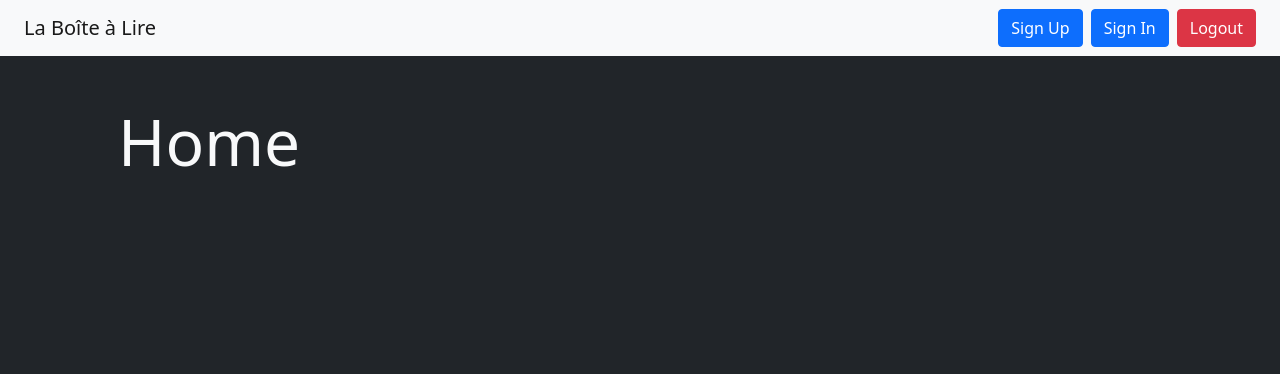
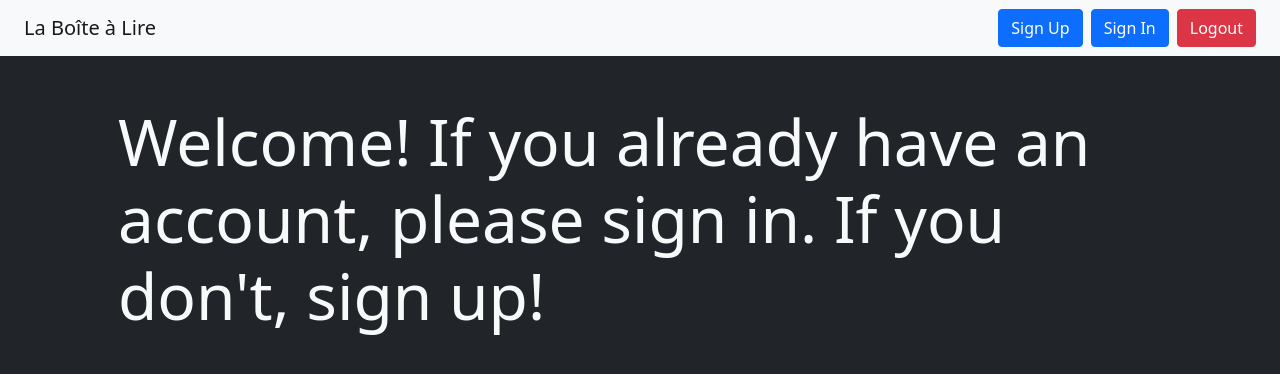
Before and after one commit to Damien-Dupont/BoiteALire, a React (Create React App) app: page / in a window 1280 px wide. Shown: the top 374 px of the page. Built offline with nearby package versions, Linux system fonts and the light colour scheme; no server answers.

Commit message:
COMPLETED logout method

```diff
--- a/src/pages/Home.tsx
+++ b/src/pages/Home.tsx
@@ -1,11 +1,17 @@
-import React from "react";
+import React, { useContext } from "react";
+import { UserContext } from "../context/userContext";
 
 export interface IHomePageProps {}
 
 const HomePage: React.FunctionComponent<IHomePageProps> = (props) => {
+  const { currentUser } = useContext(UserContext);
+  const message: string =
+    "If you already have an account, please sign in. If you don't, sign up!";
   return (
     <div className="container p-5">
-      <h1 className="display-3 text-light">Home</h1>
+      <h1 className="display-3 text-light">
+        {currentUser ? `Welcome buddy` : `Welcome! ` + message}
+      </h1>
     </div>
   );
 };
```
